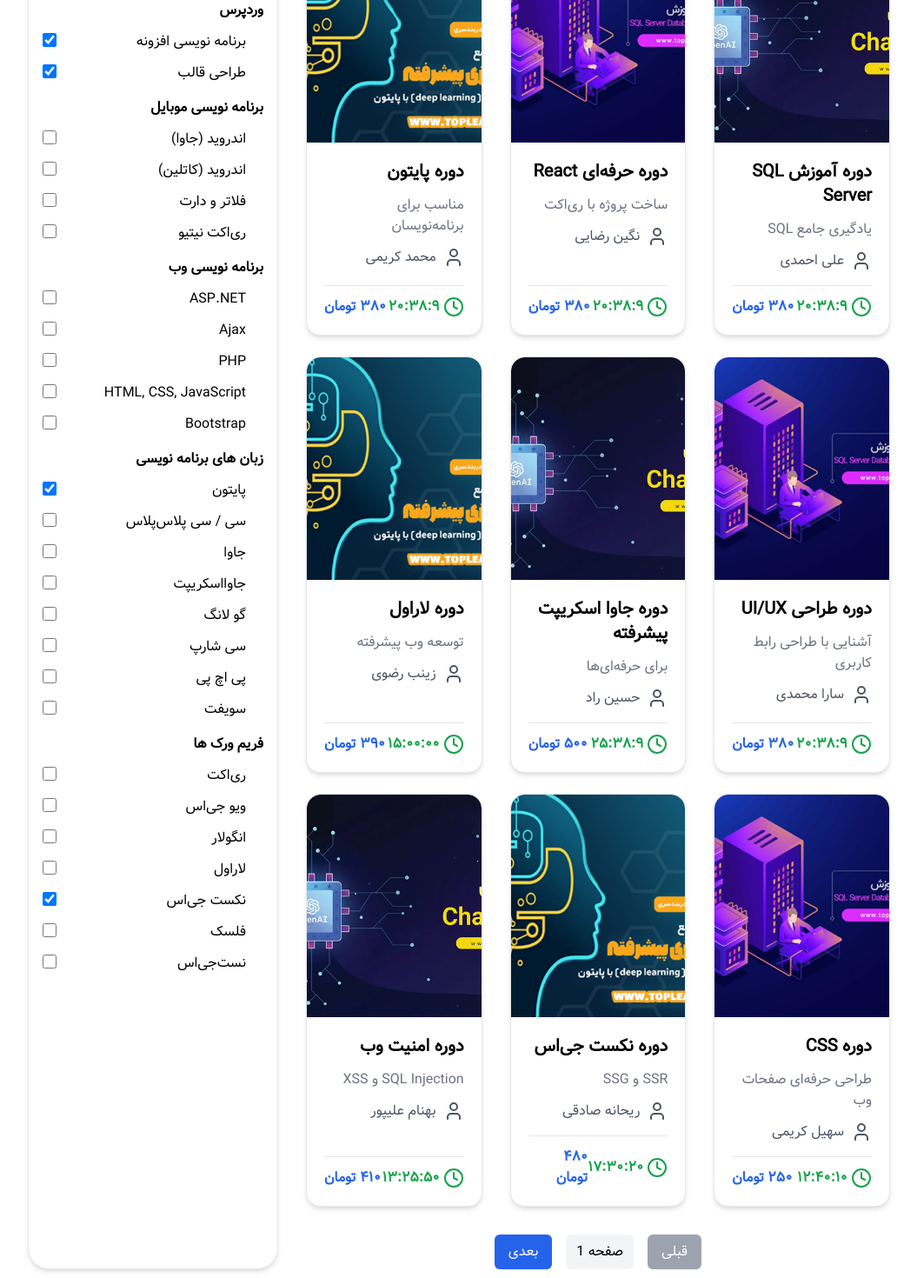
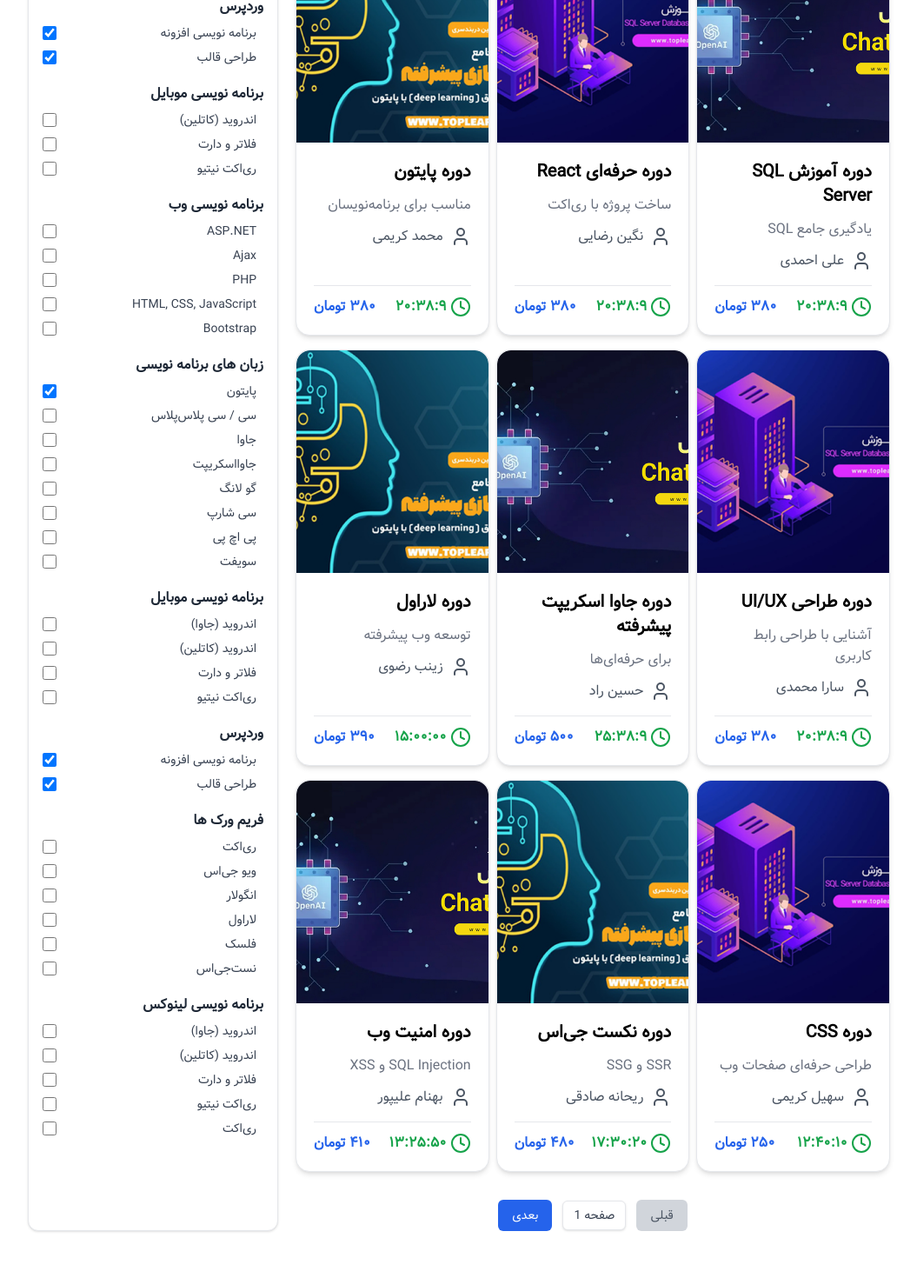
Before and after one commit to peyman-naderi/Nextjs-project, a Next.js app: page /productspage in a window 1280 px wide. Shown: the part 320-1790 px from the top of the page at 87% size, without its empty margins (112-1167 px from the left). Built offline with nearby package versions, Linux system fonts and the light colour scheme; no server answers.

Commit message:
Completing the development of the products page

```diff
--- a/common/SearchAndSort.js
+++ b/common/SearchAndSort.js
@@ -14,13 +14,13 @@ export default function SearchAndSort() {
   const [isOpen, setIsOpen] = useState(false);
 
   return (
-    <div className="flex flex-col  md:flex-row gap-4 md:gap-x-14 w-full max-w-7xl mx-auto mt-6">
+    <div className="flex flex-col  md:flex-row gap-4 px-5  md:gap-x-14 xl:w-5/6 justify-center mx-auto mt-6">
       {/* Search Box */}
       <div className="w-full md:w-1/2  relative">
         <input
           type="text"
           placeholder="عنوان آموزش مورد نظر خود را بنویسید..."
-          className="w-full text-right px-14 py-3 bg-white rounded-2xl shadow-md border border-gray-200 text-base"
+          className="w-full text-right px-10 py-3 bg-white rounded-2xl shadow-md border border-gray-200 text-xs md:text-base "
         />
         <Search className="absolute right-4 top-1/2 transform -translate-y-1/2 text-gray-500 w-5 h-5" />
       </div>
@@ -29,7 +29,7 @@ export default function SearchAndSort() {
       <div className="relative w-full md:w-1/2">
         <button
           onClick={() => setIsOpen(!isOpen)}
-          className="w-full text-right px-5 py-3 bg-white rounded-2xl shadow-md border border-gray-200 text-base flex justify-between items-center"
+          className="w-full text-right px-5 py-3 bg-white rounded-2xl shadow-md border border-gray-200 text-xs md:text-base flex justify-between items-center"
         >
           {selectedSort}
           <ChevronDown className="w-5 h-5 text-gray-500" />
--- a/components/Pages/ProductsPage/ProductsPage.js
+++ b/components/Pages/ProductsPage/ProductsPage.js
@@ -10,7 +10,7 @@ export default function ProductsPage() {
         <Header />
       </div>
       <SearchAndSort />
-      <div className="mx-32">
+      <div className="xl:mx-32">
         <ProducCategories />
       </div>
       <div className="rounded-t-3xl">
--- a/components/Pages/ProductsPage/Product‌Categories.js
+++ b/components/Pages/ProductsPage/Product‌Categories.js
@@ -1,5 +1,5 @@
 "use client";
-import { useState, useEffect, useRef } from "react";
+import { useState } from "react";
 import Productcart from "@/common/ProductCard";
 
 const courses = [
@@ -85,6 +85,7 @@ const courses = [
     pris: "۳۲۰",
   },
 ];
+
 const categories = [
   {
     title: "دسته بندی دوره ها",
@@ -96,12 +97,7 @@ const categories = [
   },
   {
     title: "برنامه نویسی موبایل",
-    options: [
-      "اندروید (جاوا)",
-      "اندروید (کاتلین)",
-      "فلاتر و دارت",
-      "ری‌اکت نیتیو",
-    ],
+    options: ["اندروید (کاتلین)", "فلاتر و دارت", "ری‌اکت نیتیو"],
   },
   {
     title: "برنامه نویسی وب",
@@ -121,15 +117,30 @@ const categories = [
     ],
   },
   {
+    title: "برنامه نویسی موبایل",
+    options: [
+      "اندروید (جاوا)",
+      "اندروید (کاتلین)",
+      "فلاتر و دارت",
+      "ری‌اکت نیتیو",
+    ],
+  },
+  {
+    title: "وردپرس",
+    options: ["برنامه نویسی افزونه", "طراحی قالب"],
+  },
+  {
     title: "فریم ورک ها",
+    options: ["ری‌اکت", "ویو جی‌اس", "انگولار", "لاراول", "فلسک", "نست‌جی‌اس"],
+  },
+  {
+    title: "برنامه نویسی لینوکس",
     options: [
-      "ری‌اکت",
-      "ویو جی‌اس",
-      "انگولار",
-      "لاراول",
-      "نکست جی‌اس",
-      "فلسک",
-      "نست‌جی‌اس",
+      "اندروید (جاوا)",
+      "اندروید (کاتلین)",
+      "فلاتر و دارت",
+      "ری‌اکت نیتیو",
+      "ری‌اکت ",
     ],
   },
 ];
@@ -145,6 +156,7 @@ export default function ProducCategories() {
   const nextPage = () => {
     if (currentPage < totalPages) setCurrentPage((prev) => prev + 1);
   };
+
   const prevPage = () => {
     if (currentPage > 1) setCurrentPage((prev) => prev - 1);
   };
@@ -168,87 +180,87 @@ export default function ProducCategories() {
   };
 
   return (
-    <div className=" flex flex-col lg:flex-row gap-8 px-4 mt-10 max-w-full">
+    <section className="w-full  mt-10 px-2 sm:px-4">
+      <div className=" mx-auto   flex flex-col xs3:mx-20 lg:flex-row  lg:gap-5">
+        {/* Product Grid + Pagination */}
 
-
-      {/* Product list & pagination */}
-      <div className="flex-1 flex flex-col">
-        {/* Cards */}
+        <main className="flex-1 flex flex-col  ">
+          {/* Product Grid */}
           <div
-          className="grid grid-cols-1
-          sm:grid-cols-2
+            className="grid justify-center
+        grid-cols-1
+        xs2:grid-cols-2
+        md:grid-cols-3
         lg:grid-cols-3
-          gap-x-8 gap-y-6"
+        gap-x-2 mx-3 md:mx-0  gap-y-4"
+            mt
           >
-          {currentCourses.map((state, index) => (
-            <div key={index} className="flex justify-center">
-              <Productcart
-                imagsrc={state.imagsrc}
-                titlebig={state.titlebig}
-                titlesmol={state.titlesmol}
-                titlename={state.titlename}
-                clock={state.clock}
-                pris={state.pris}
-              />
+            {currentCourses.map((course, index) => (
+              <div key={index} className="flex justify-center items-center">
+                <Productcart {...course} />
               </div>
             ))}
           </div>
 
           {/* Pagination */}
-        <div className="flex justify-center mt-8 gap-4">
+          <div className="flex justify-center items-center mt-8 gap-3 flex-wrap">
             <button
               onClick={prevPage}
               disabled={currentPage === 1}
-            className={`px-4 py-2 text-white rounded-md ${
+              className={`px-4 py-2 rounded-md text-sm ${
                 currentPage === 1
-                ? "bg-gray-400 cursor-not-allowed"
-                : "bg-blue-600 hover:bg-blue-700"
+                  ? "bg-gray-300 text-gray-600 cursor-not-allowed"
+                  : "bg-blue-600 text-white hover:bg-blue-700"
               }`}
             >
               قبلی
             </button>
-          <span className="px-3 py-2 bg-gray-100 rounded-md">
+
+            <span className="px-3 py-1.5 text-sm bg-white border rounded-md text-gray-700 shadow">
               صفحه {currentPage}
             </span>
+
             <button
               onClick={nextPage}
               disabled={currentPage === totalPages}
-            className={`px-4 py-2 rounded-md text-white ${
+              className={`px-4 py-2 rounded-md text-sm ${
                 currentPage === totalPages
-                ? "bg-gray-400 cursor-not-allowed"
-                : "bg-blue-600 hover:bg-blue-700"
+                  ? "bg-gray-300 text-gray-600 cursor-not-allowed"
+                  : "bg-blue-600 text-white hover:bg-blue-700"
               }`}
             >
               بعدی
             </button>
           </div>
-      </div>
+        </main>
 
-      {/* Sidebar ثابت و چسبیده */}
-    <div className="w-full lg:w-72 p-4 inset-shadow-2xs border rounded-3xl bg-white shadow-md text-right ">
+        {/* Sidebar */}
+        <aside className="hidden lg:block w-full lg:w-72 bg-white rounded-xl shadow p-4 border">
           {categories.map((category, idx) => (
-        <div key={idx} className="mb-4 ">
-          <p className="font-bold mb-2">{category.title}</p>
-          <div className="flex flex-col gap-2">
+            <div key={idx} className="mb-5">
+              <p className="text-base font-semibold text-gray-800 mb-2">
+                {category.title}
+              </p>
+              <div className="space-y-2">
                 {category.options.map((label) => (
                   <label
                     key={label}
-                className="flex items-center justify-between"
+                    className="flex items-center justify-between text-sm text-gray-700"
                   >
-                <span className="pr-5 mt-1">{label}</span>
+                    <span className="pr-2">{label}</span>
                     <input
                       type="checkbox"
                       checked={checkedItems[label] || false}
                       onChange={() => handleChange(label)}
-                  className="w-4 h-4"
+                      className="w-4 h-4 text-blue-600 border-gray-300 rounded"
                     />
                   </label>
                 ))}
               </div>
             </div>
           ))}
+        </aside>
       </div>
-
-    </div>
+    </section>
   );
 }
--- a/tailwind.config.js
+++ b/tailwind.config.js
@@ -13,6 +13,7 @@ module.exports = {
       },
       screens: {
         'xs2': '424px',
+        'xs3': '2000px'
       },
     },
   },
```
Lines whose indentation alone changed are shown as unchanged.
